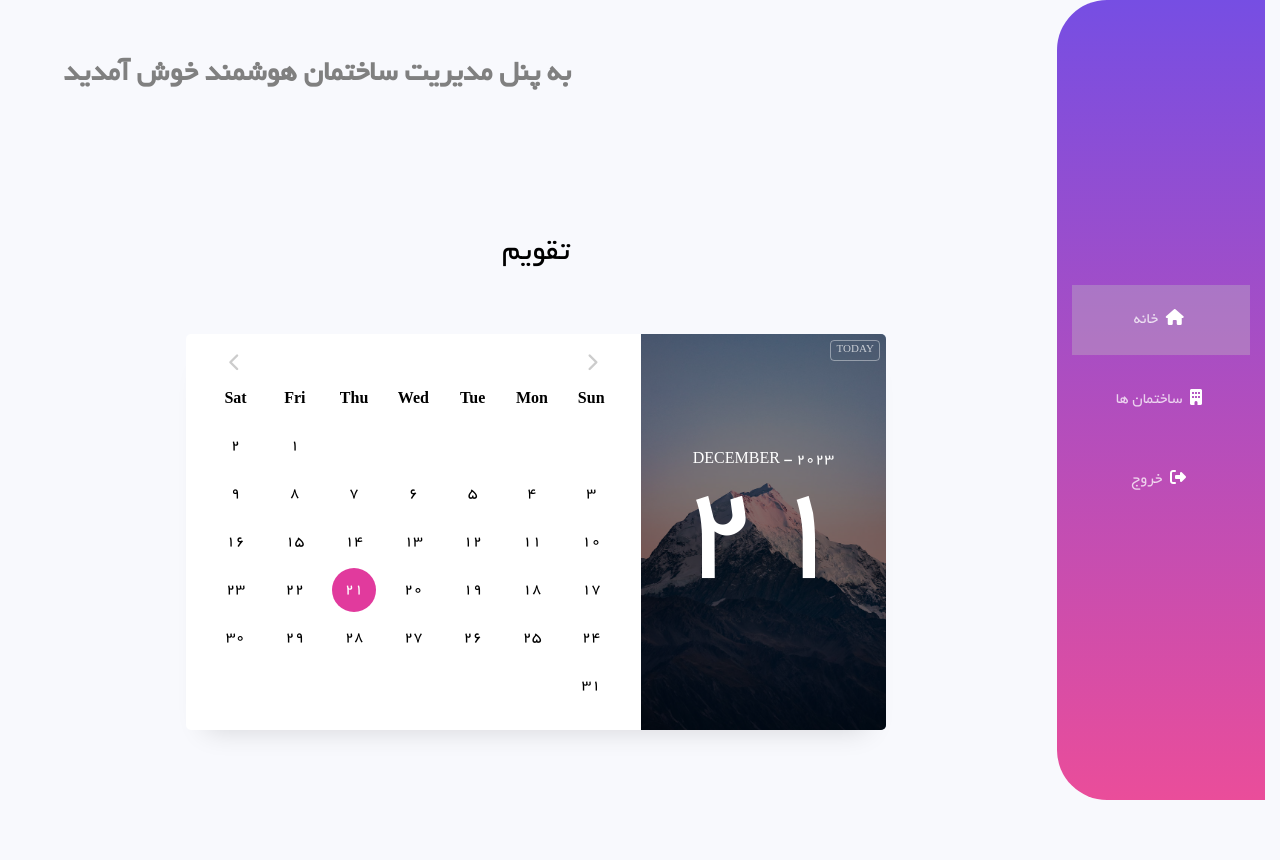
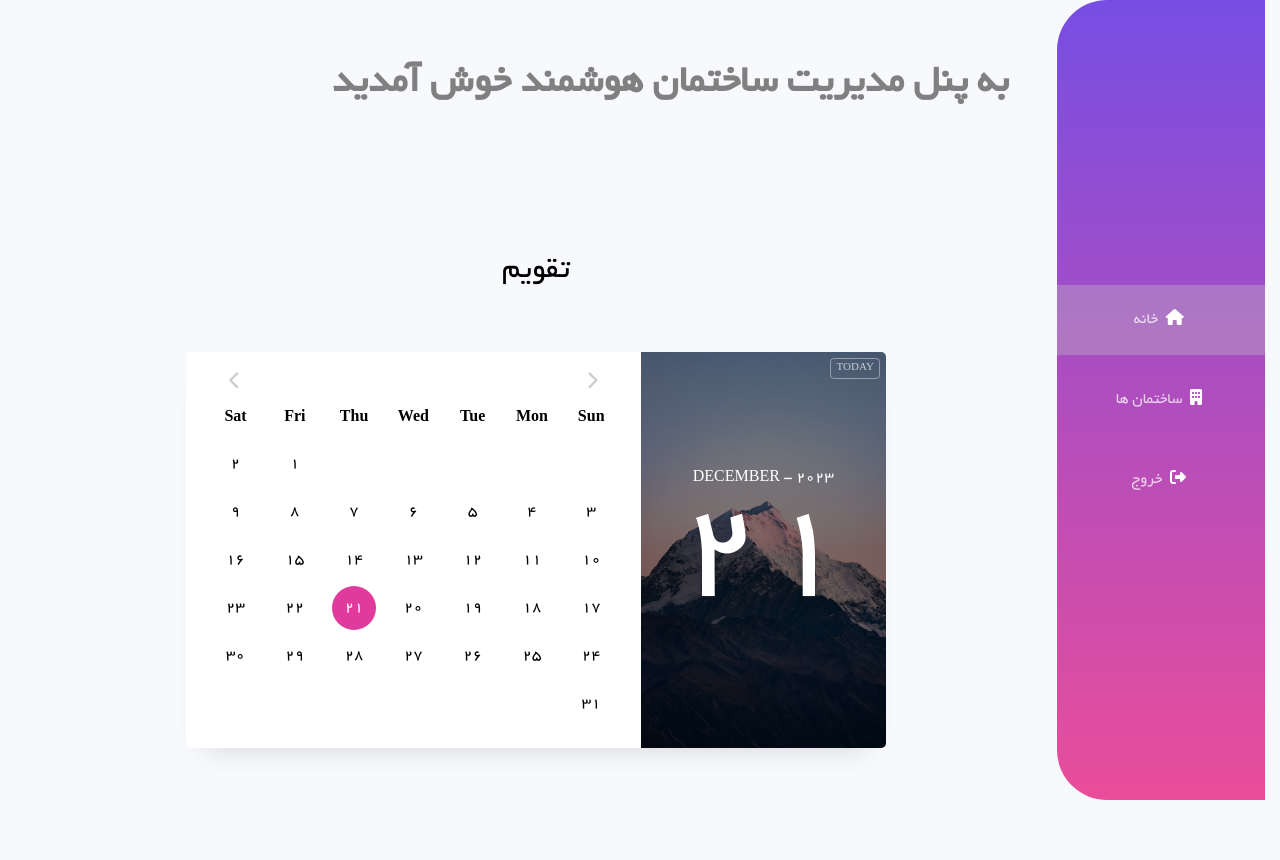
Before and after one commit to hosseinap96/Building-Management, a PHP site: page / in a window 1280 px wide. Before the commit the page ends 800 px from the top, so only its background shows below. Run offline with PHP 8.4, Linux system fonts and the light colour scheme.

Commit message:
edit main css

```diff
--- a/assets/css/main.css
+++ b/assets/css/main.css
@@ -10,6 +10,8 @@ body{
     background-image: linear-gradient(#764EE3, #EA4D9A);
     justify-content: center;
     text-align: center;
+    padding-left: unset!important;
+    padding-right: unset!important;
 
 }
 .sidebar >div{
@@ -37,6 +39,7 @@ i{
     background-color: rgba(190, 190, 190, 0.356);
 }
 .title{
-    font-size: 30px;
+    font-size: 40px;
     font-weight: 600;
+    text-align: right;
 }
```
